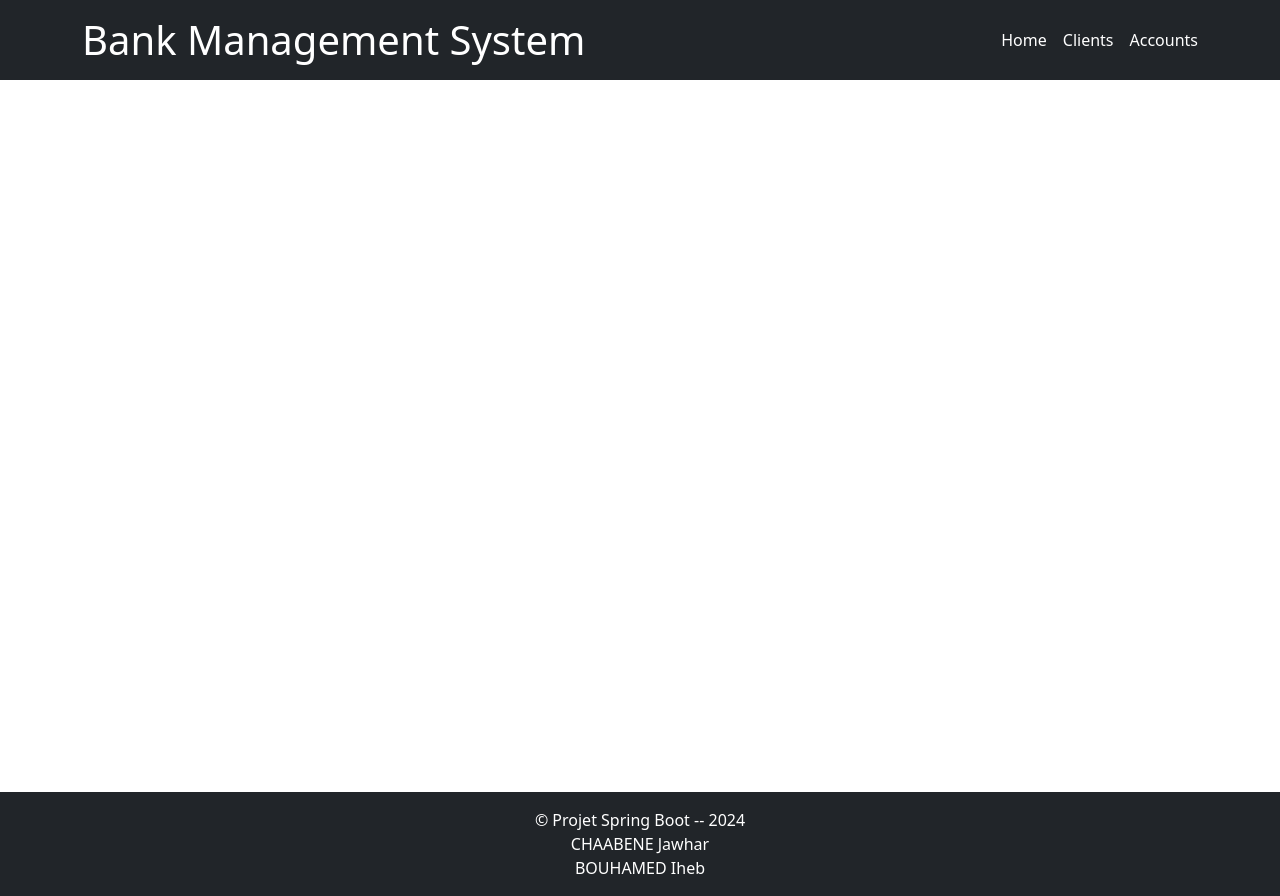
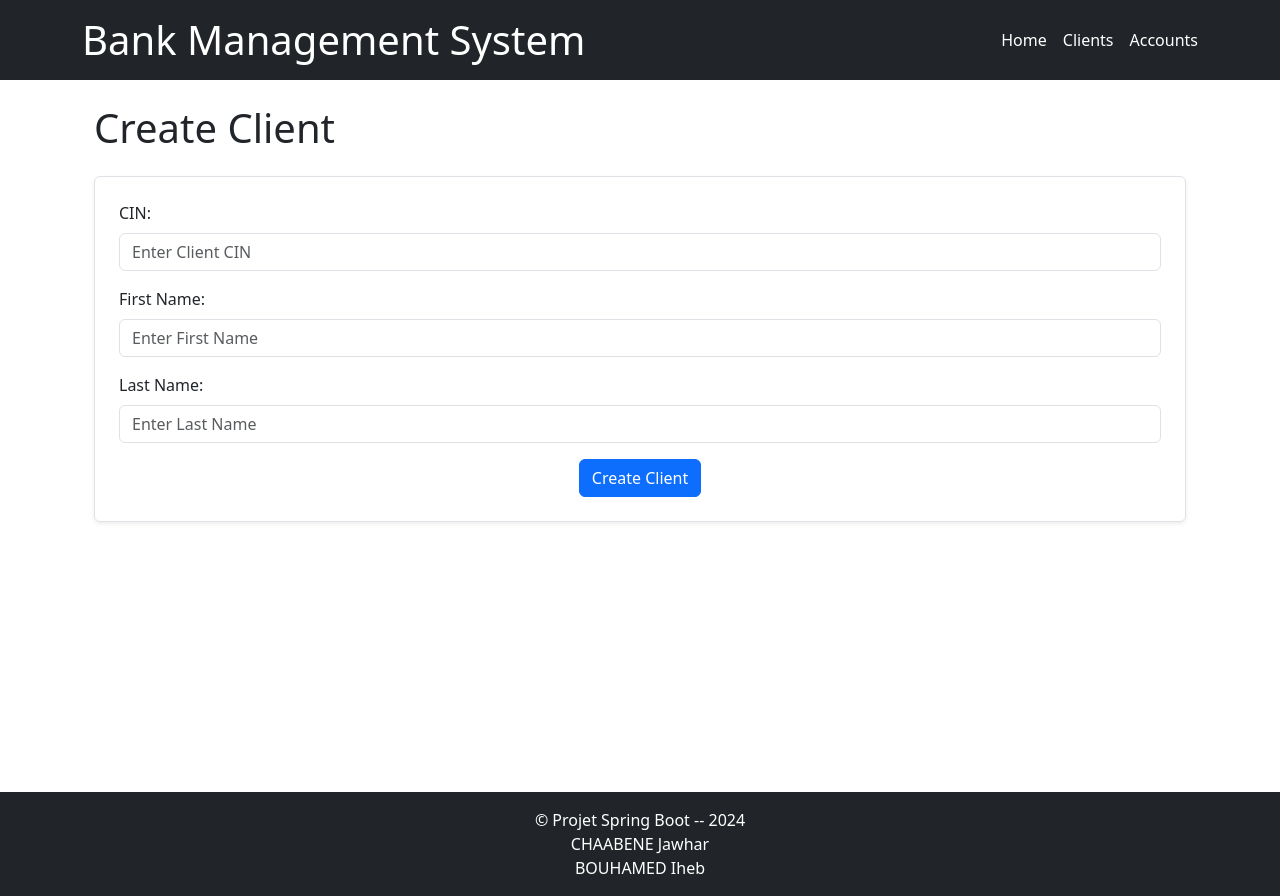
Before and after one commit to Bouhamediheb/GestionCompteBancaireFront, a Vue app: page /add-client in a window 1280 px wide. Built offline with nearby package versions, Linux system fonts and the light colour scheme.

Commit message:
Added Sweet Modal

```diff
--- a/src/router/index.js
+++ b/src/router/index.js
@@ -6,15 +6,27 @@ import EditCompte from '../views/EditCompte.vue';
 import AddCompte from '../views/AddCompte.vue';
 import LinkedComptes from '../views/LinkedComptes.vue';
 import HomeView from '../views/HomeView.vue';
+import AddClient from '../views/AddClient.vue';
 
 const routes = [
   { path: '/', name: 'Home', component: HomeView },
-  { path: '/edit-client/:id?', name: 'EditClient', component: EditClient },
+  { path: '/add-client', name: 'AddClient', component: AddClient },
+  {
+    path: '/clients/edit/:id',
+    name: 'EditClient',
+    component: EditClient,
+  },
+  {
+    path: '/clients',
+    name: 'ListClients',
+    component: ListClients,
+  },
   { path: '/comptes', name: 'ListComptes', component: ListComptes },
-  { path: '/clients', name: 'ListClients', component: ListClients },
+
   { path: '/edit-compte/:id?', name: 'EditCompte', component: EditCompte },
   { path: '/add-compte', name: 'AddCompte', component: AddCompte },
-  { path: '/comptes/:id', name: 'LinkedComptes', component: LinkedComptes,
+  {
+    path: '/comptes/:id', name: 'LinkedComptes', component: LinkedComptes,
   },];
 
 const router = createRouter({
--- /dev/null
+++ b/src/views/AddClient.vue
@@ -0,0 +1,71 @@
+<template>
+    <div class="container mt-4">
+      <h1 class="mb-4">Create Client</h1>
+      <form @submit.prevent="createClient" class="border p-4 rounded shadow-sm">
+
+        <div class="mb-3">
+          <label for="cin" class="form-label">CIN:</label>
+          <input
+            v-model="client.cin"
+            id="cin"
+            class="form-control"
+            placeholder="Enter Client CIN"
+            required
+          />
+        </div>
+
+        <div class="mb-3">
+          <label for="nom" class="form-label">First Name:</label>
+          <input
+            v-model="client.nom"
+            id="nom"
+            class="form-control"
+            placeholder="Enter First Name"
+            required
+          />
+        </div>
+
+        <div class="mb-3">
+          <label for="prenom" class="form-label">Last Name:</label>
+          <input
+            v-model="client.prenom"
+            id="prenom"
+            class="form-control"
+            placeholder="Enter Last Name"
+            required
+          />
+        </div>
+
+        <div class="text-center">
+          <button type="submit" class="btn btn-primary">Create Client</button>
+        </div>
+      </form>
+    </div>
+  </template>
+
+  <script>
+  import clientService from '../services/clientService';
+
+  export default {
+    data() {
+      return {
+        client: {
+          cin: '',
+          nom: '',
+          prenom: '',
+        },
+      };
+    },
+    methods: {
+      createClient() {
+        clientService.save(this.client)
+          .then(() => {
+            this.$router.push({ name: 'ListClients' });
+          })
+          .catch(error => {
+            console.error('Error creating client:', error);
+          });
+      },
+    },
+  };
+  </script>
--- a/src/views/AddCompte.vue
+++ b/src/views/AddCompte.vue
@@ -28,14 +28,28 @@
           <button type="submit" class="btn btn-primary">Ajouter le compte</button>
         </div>
       </form>
+
+      <!-- Success Modal -->
+      <sweet-modal ref="successModal" icon="success" :blocking="true">
+        <div class="text-center">
+          <h5>Compte bancaire créé avec succès !</h5>
+          <div class="mt-3">
+            <button @click="closeSuccessModal" class="btn btn-success">OK</button>
+          </div>
+        </div>
+      </sweet-modal>
     </div>
   </template>
 
 <script>
 import clientService from '../services/clientService';
 import compteService from '../services/compteService';
+import { SweetModal } from 'sweet-modal-vue-3';
 
 export default {
+  components: {
+    SweetModal,
+  },
   data() {
     return {
       compte: {
@@ -46,7 +60,6 @@
     };
   },
   created() {
-      console.log('Component created');
     this.fetchClients();
   },
   methods: {
@@ -54,7 +67,6 @@
       clientService.findAll()
         .then(response => {
           this.clients = response;
-            console.log('Clients loaded:', this.clients);
         })
         .catch(error => {
           console.error('Error fetching clients:', error);
@@ -70,14 +82,18 @@
 
       compteService.save(newCompte)
         .then(() => {
-      this.$router.push({ name: 'ListComptes' });
+          // Show success modal after the account is created
+          this.$refs.successModal.open();
         })
         .catch(error => {
           console.error('Error creating compte:', error);
         });
+    },
+
+    closeSuccessModal() {
+      this.$refs.successModal.close();
+      this.$router.push({ name: 'ListComptes' });
     }
-
-
-    },
+  }
 };
 </script>
--- a/src/views/EditClient.vue
+++ b/src/views/EditClient.vue
@@ -1,7 +1,7 @@
 <template>
   <div class="container mt-4">
-    <h1 class="mb-4">{{ isEditMode ? 'Edit' : 'Create' }} Client</h1>
-    <form @submit.prevent="submitForm" class="border p-4 rounded shadow-sm">
+    <h1 class="mb-4">Edit Client</h1>
+    <form @submit.prevent="updateClient" class="border p-4 rounded shadow-sm">
 
       <div class="mb-3">
         <label for="cin" class="form-label">CIN:</label>
@@ -9,8 +9,8 @@
           v-model="client.cin"
           id="cin"
           class="form-control"
-          :disabled="isEditMode"
-          placeholder="Enter Client CIN"
+          :disabled="true"
+          placeholder="Client CIN"
           required
         />
       </div>
@@ -38,9 +38,7 @@
       </div>
 
       <div class="text-center">
-        <button type="submit" class="btn btn-primary">
-          {{ isEditMode ? 'Update Client' : 'Create Client' }}
-        </button>
+        <button type="submit" class="btn btn-primary">Update Client</button>
       </div>
     </form>
   </div>
@@ -57,32 +55,32 @@
         nom: '',
         prenom: '',
       },
-        isEditMode: false,
     };
   },
   created() {
     const id = this.$route.params.id;
     if (id) {
-        this.isEditMode = true;
       this.fetchClient(id);
     }
   },
   methods: {
     fetchClient(id) {
-        clientService.findById(id).then(response => {
+      clientService.findById(id)
+        .then(response => {
           this.client = response.data;
+        })
+        .catch(error => {
+          console.error('Error fetching client:', error);
         });
     },
-      submitForm() {
-        if (this.isEditMode) {
-          clientService.update(this.client.id, this.client).then(() => {
+    updateClient() {
+      clientService.update(this.client.id, this.client)
+        .then(() => {
           this.$router.push({ name: 'ListClients' });
+        })
+        .catch(error => {
+          console.error('Error updating client:', error);
         });
-        } else {
-          clientService.save(this.client).then(() => {
-            this.$router.push({ name: 'ListClients' });
-          });
-        }
     },
   },
 };
--- a/src/views/LinkedComptes.vue
+++ b/src/views/LinkedComptes.vue
@@ -14,7 +14,7 @@
             <strong>RIB:</strong> {{ compte.rib }}
           </div>
           <div>
-            <strong>Solde:</strong> {{ compte.solde }}
+            <strong>Solde:</strong> {{ compte.solde }} TND
           </div>
         </li>
       </ul>
--- a/src/views/ListClients.vue
+++ b/src/views/ListClients.vue
@@ -70,7 +70,7 @@
           });
       },
       addNewClient() {
-        this.$router.push({ name: 'EditClient', params: { id: null } });
+        this.$router.push({ name: 'AddClient' });
       },
       editClient(id) {
         this.$router.push({ name: 'EditClient', params: { id } });
--- a/src/views/ListComptes.vue
+++ b/src/views/ListComptes.vue
@@ -16,7 +16,7 @@
         <div>
           <strong>RIB:</strong> {{ compte.rib }}
           <br />
-          <strong>Solde:</strong> {{ compte.solde }} €
+          <strong>Solde:</strong> {{ compte.solde }} TND
           <br />
           <strong>Client:</strong>
           {{ compte.client?.nom || 'Unknown' }}
@@ -58,7 +58,7 @@ export default {
     return {
       comptes: [],
       searchKey: '',
-      compteToDelete: null, // Temporarily holds the RIB of the account to delete
+      compteToDelete: null,
     };
   },
   computed: {
@@ -88,21 +88,21 @@ export default {
         });
     },
     confirmDelete(rib) {
-      this.compteToDelete = rib; // Store the RIB of the account to delete
-      this.$refs.confirmDeleteModal.open(); // Open the confirmation modal
+      this.compteToDelete = rib;
+      this.$refs.confirmDeleteModal.open();
     },
     deleteConfirmed() {
       if (!this.compteToDelete) return;
 
       compteService.delete(this.compteToDelete)
         .then(() => {
-          this.fetchComptes(); // Reload the accounts after deletion
-          this.$refs.confirmDeleteModal.close(); // Close the confirmation modal
-          this.compteToDelete = null; // Clear the temporary RIB
+          this.fetchComptes();
+          this.$refs.confirmDeleteModal.close();
+          this.compteToDelete = null;
         })
         .catch(error => {
           console.error('Error deleting account:', error);
-          this.$refs.confirmDeleteModal.close(); // Close the modal even on error
+          this.$refs.confirmDeleteModal.close();
         });
     },
     editCompte(id) {
```
Lines whose indentation alone changed are shown as unchanged.
